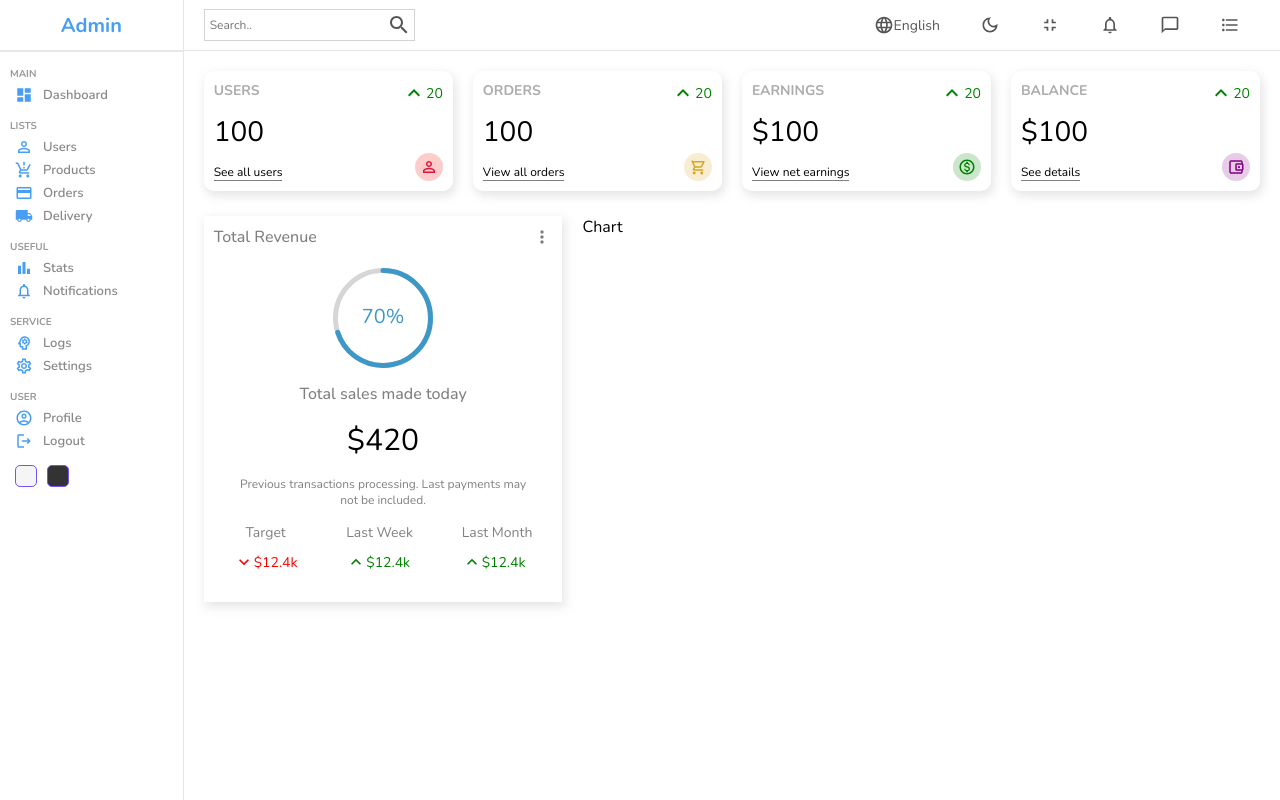
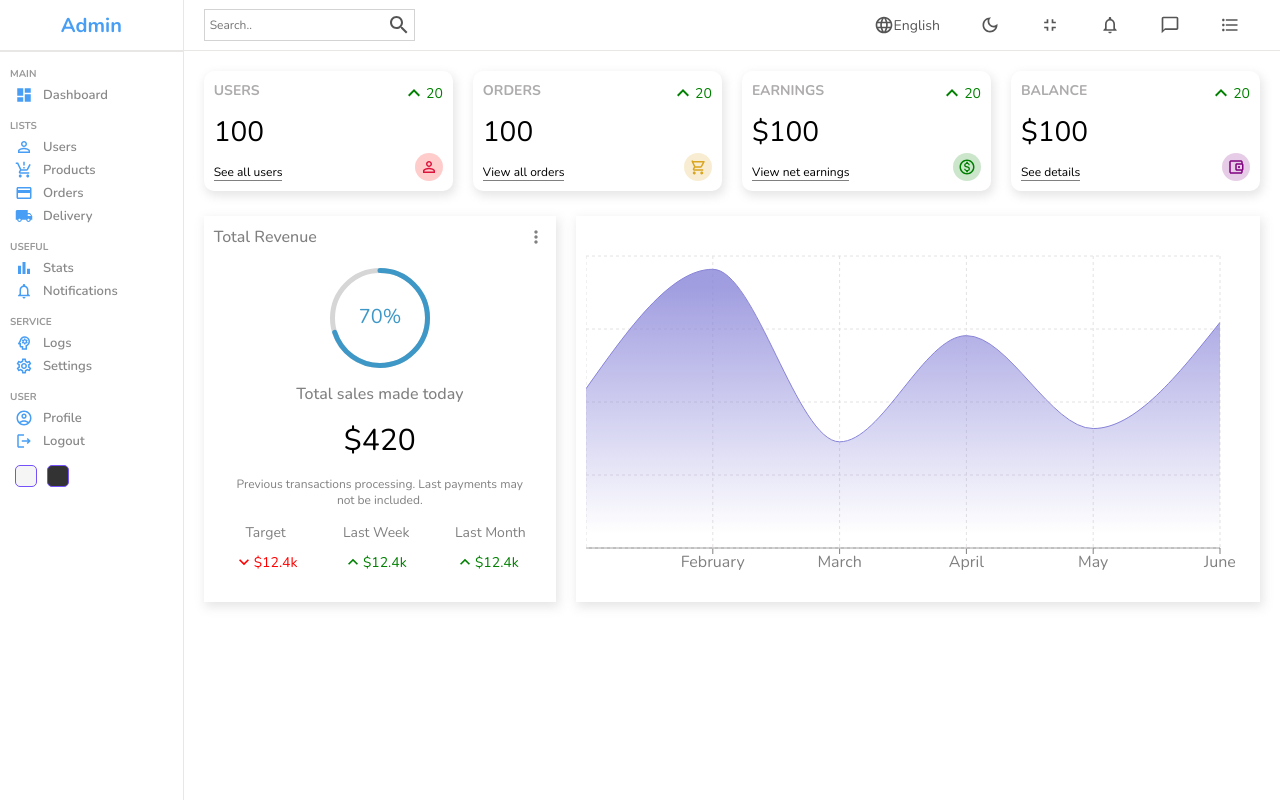
Before and after one commit to MennaEbied/admin-dashboard, a React (Vite) app: page / in a window 1280 px wide. Built offline with nearby package versions, Linux system fonts and the light colour scheme.

Commit message:
Styling chart

```diff
--- a/src/components/chart/Chart.jsx
+++ b/src/components/chart/Chart.jsx
@@ -1,8 +1,45 @@
-import "./chart.scss"
+import "./chart.scss";
+import { AreaChart, Area, XAxis, YAxis, CartesianGrid, Tooltip, ResponsiveContainer } from 'recharts';
 
-const Chart = () => {
+const data = [
+  { name: "January", Total: 1200 },
+  { name: "February", Total: 2100 },
+  { name: "March", Total: 800 },
+  { name: "April", Total: 1600 },
+  { name: "May", Total: 900 },
+  { name: "June", Total: 1700 },
+]
+
+const Chart = ({ aspect, title }) => {
   return (
-    <div className="chart">Chart</div>
+    <div className="chart">
+      <div className="title">{title}</div>
+      <ResponsiveContainer width="100%"  aspect={2/1}>
+        <AreaChart
+          width={730}
+          height={250}
+          data={data}
+          margin={{ top: 10, right: 30, left: 0, bottom: 0 }}
+        >
+          <defs>
+            <linearGradient id="total" x1="0" y1="0" x2="0" y2="1">
+              <stop offset="5%" stopColor="#8884d8" stopOpacity={0.8} />
+              <stop offset="95%" stopColor="#8884d8" stopOpacity={0} />
+            </linearGradient>
+          </defs>
+          <XAxis dataKey="name" stroke="gray" />
+          <CartesianGrid strokeDasharray="3 3" className="chartGrid" />
+          <Tooltip />
+          <Area
+            type="monotone"
+            dataKey="Total"
+            stroke="#8884d8"
+            fillOpacity={1}
+            fill="url(#total)"
+          />
+        </AreaChart>
+      </ResponsiveContainer>
+    </div>
   )
 }
 
--- a/src/components/chart/chart.scss
+++ b/src/components/chart/chart.scss
@@ -1,3 +1,15 @@
 .chart{
     flex: 4;
+    -webkit-box-shadow: 2px 4px 10px 1px rgba(0, 0, 0, 0.47);
+    box-shadow: 2px 4px 10px 1px rgba(201, 201, 201, 0.47);
+    padding: 10px;
+    color: gray;
+
+  .title {
+    margin-bottom: 20px;
+  }
+
+  .chartGrid {
+    stroke: rgb(228, 225, 225);
+  }
 }
```
